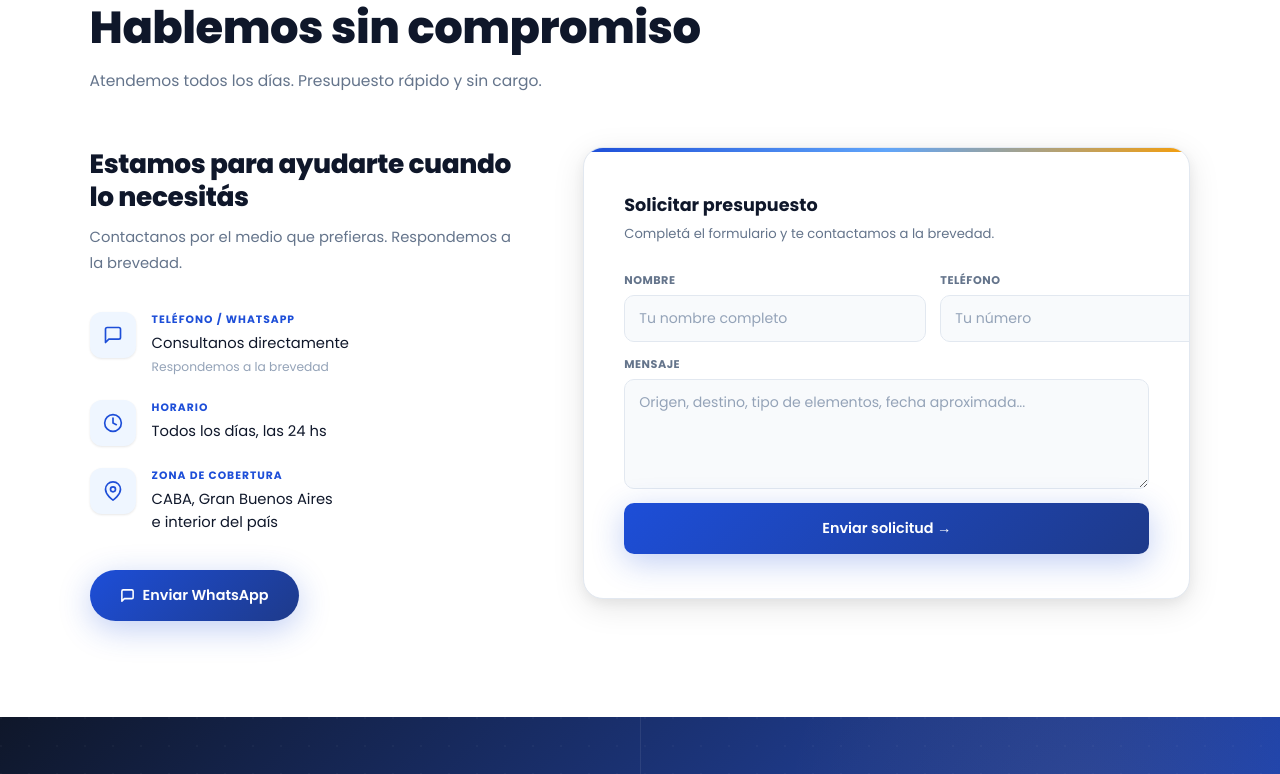
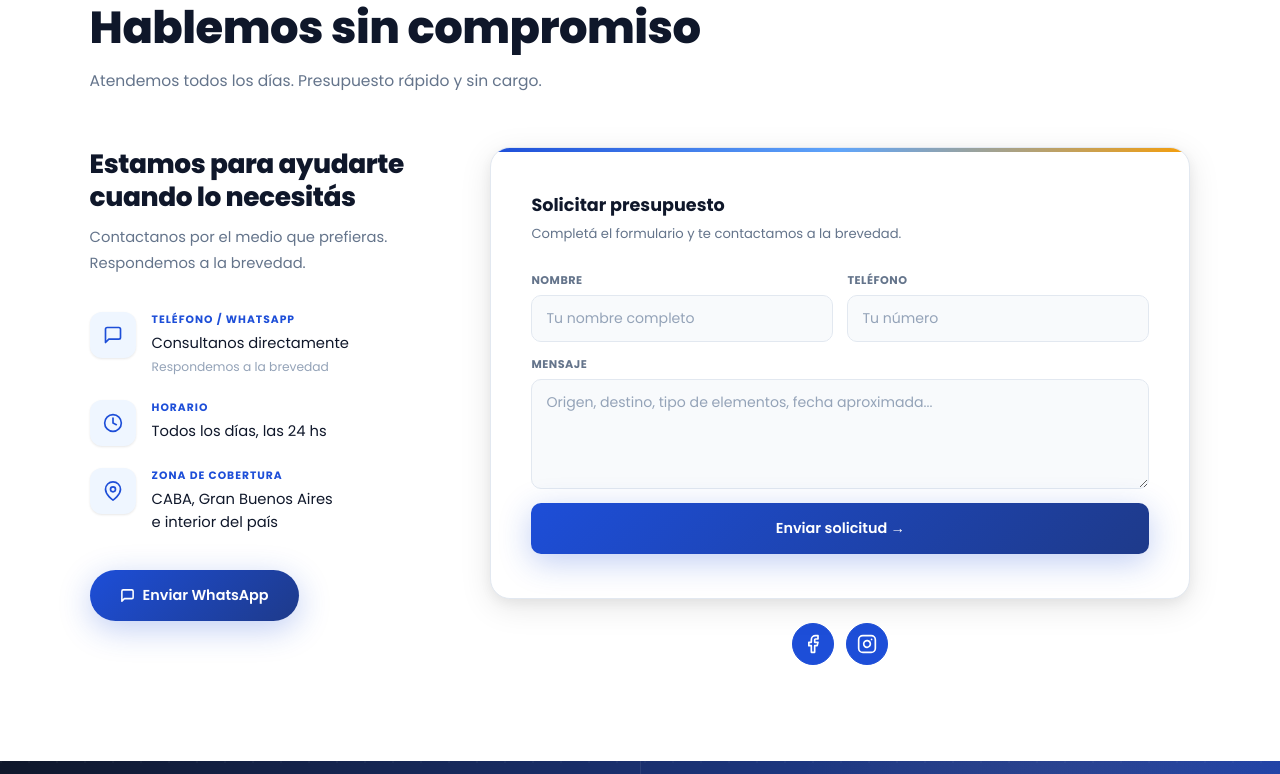
Before and after one commit to codigolionel/Fletes-y-Mudanzas, a plain HTML site: page index.html in a window 1280 px wide. Shown: the part 4075-4849 px from the top of the page. Drawn offline with Linux system fonts and the light colour scheme.

Commit message:
inverted social icon colors on hover

```diff
--- a/index.html
+++ b/index.html
@@ -1384,8 +1384,8 @@
     .f-social a {
       width: 42px;
       height: 42px;
-      background: rgba(255, 255, 255, 0.06);
-      border: 1px solid rgba(255, 255, 255, 0.1);
+      background: var(--blue);
+      border: 1px solid var(--blue);
       border-radius: 50%;
       display: flex;
       align-items: center;
@@ -1396,10 +1396,10 @@
     }
 
     .f-social a:hover {
-      background: var(--blue);
-      border-color: var(--blue);
+      background: #fff;
+      color: var(--blue);
       transform: translateY(-4px);
-      box-shadow: 0 8px 20px rgba(29, 78, 216, 0.3);
+      box-shadow: 0 8px 20px rgba(0, 0, 0, 0.15);
     }
 
     .f-map-container {
@@ -1453,6 +1453,19 @@
 
     .f-links a:hover {
       color: var(--gold);
+    }
+
+    /* ════════════════════ SOCIAL ICONS LIGHT BG (for Contact) ════════════════════ */
+    #contacto .f-social a {
+      background: var(--blue);
+      border: 1px solid var(--blue);
+      color: #fff;
+    }
+
+    #contacto .f-social a:hover {
+      background: #fff;
+      color: var(--blue);
+      border-color: var(--blue);
     }
 
     /* ════════════════════ RESPONSIVE ════════════════════ */
@@ -2118,6 +2131,7 @@
           Enviar WhatsApp
         </a>
       </div>
+      <div>
         <div class="fcard">
           <h3>Solicitar presupuesto</h3>
           <p>Completá el formulario y te contactamos a la brevedad.</p>
@@ -2131,6 +2145,25 @@
           </div>
           <button class="btn-primary" style="width:100%;justify-content:center;border-radius:10px;"
             onclick="alert('¡Gracias! Nos comunicaremos a la brevedad.')">Enviar solicitud →</button>
+        </div>
+
+        <!-- Redes sociales debajo del formulario -->
+        <div class="f-social" style="margin-top: 24px; justify-content: center;">
+          <a href="#" aria-label="Facebook">
+            <svg width="20" height="20" viewBox="0 0 24 24" fill="none" stroke="currentColor" stroke-width="2"
+              stroke-linecap="round" stroke-linejoin="round">
+              <path d="M18 2h-3a5 5 0 0 0-5 5v3H7v4h3v8h4v-8h3l1-4h-4V7a1 1 0 0 1 1-1h3z"></path>
+            </svg>
+          </a>
+          <a href="#" aria-label="Instagram">
+            <svg width="20" height="20" viewBox="0 0 24 24" fill="none" stroke="currentColor" stroke-width="2"
+              stroke-linecap="round" stroke-linejoin="round">
+              <rect x="2" y="2" width="20" height="20" rx="5" ry="5"></rect>
+              <path d="M16 11.37A4 4 0 1 1 12.63 8 4 4 0 0 1 16 11.37z"></path>
+              <line x1="17.5" y1="6.5" x2="17.51" y2="6.5"></line>
+            </svg>
+          </a>
+        </div>
       </div>
     </div>
   </section>
```
Lines whose indentation alone changed are shown as unchanged.
